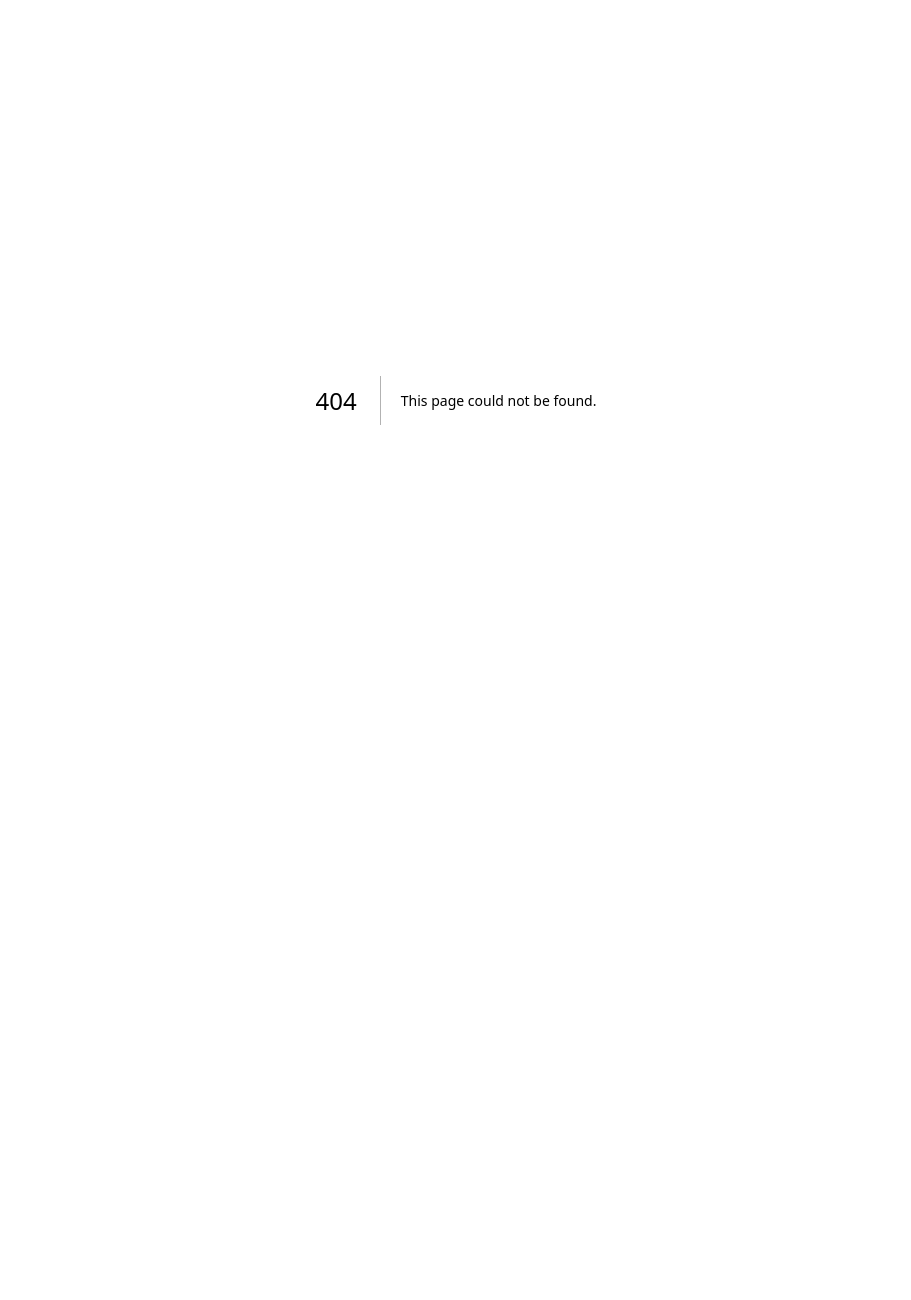
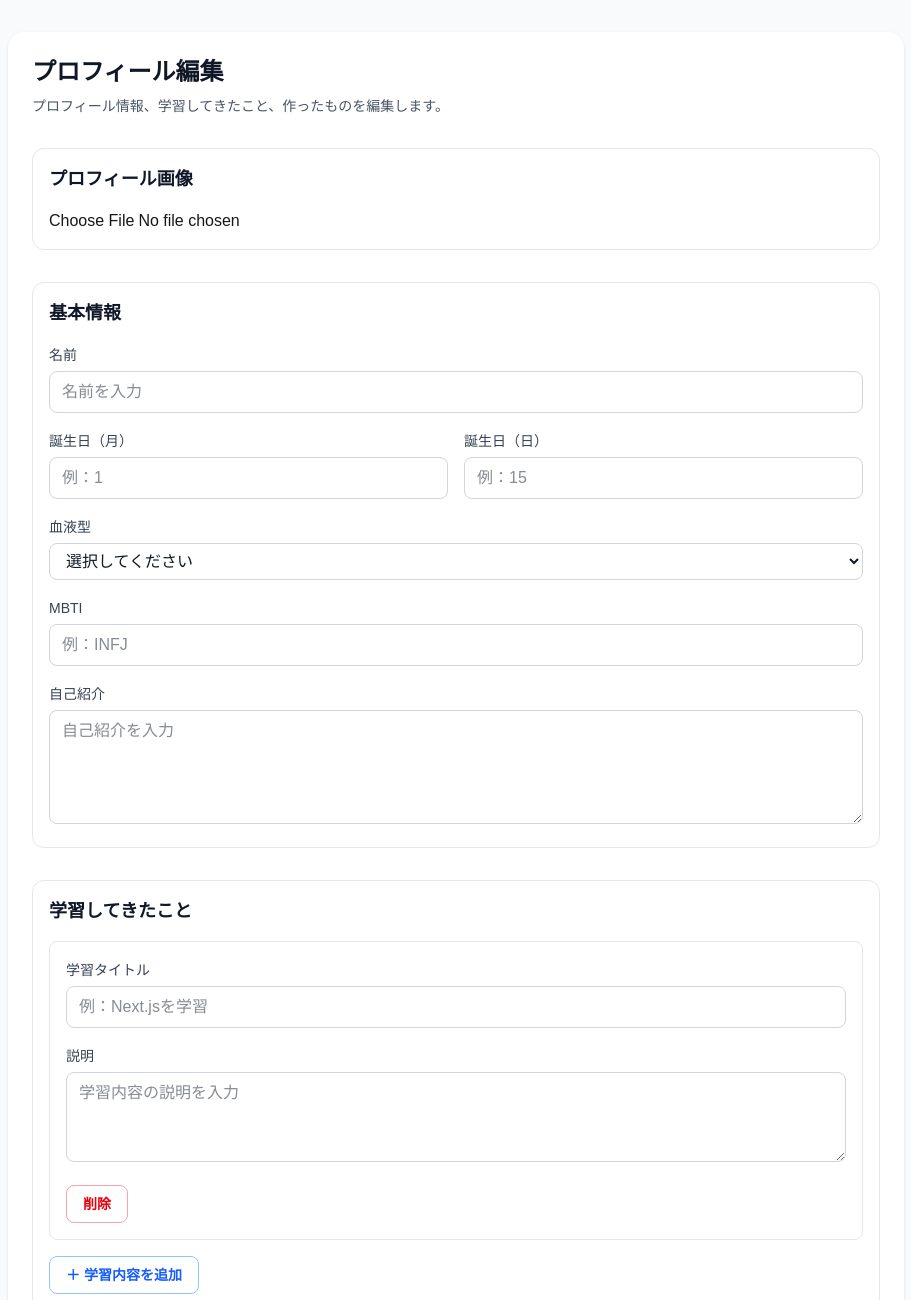
Before and after one commit to kazu0801-b/profile-app, a Next.js app: page /profile/edit in a window 1280 px wide. Before the commit this address had no page. Shown: the top 1300 px of the page, without its empty margins (184-1095 px from the left). Before the commit the page ends 800 px from the top, so only its background shows below. Built offline with nearby package versions, Linux system fonts and the light colour scheme.

Commit message:
Add profile edit form UI

```diff
--- /dev/null
+++ b/src/app/profile/edit/page.tsx
@@ -0,0 +1,36 @@
+import { ImageUpload } from "@/components/profile/ImageUpload";
+import { LearningForm } from "@/components/profile/LearningForm";
+import { ProfileForm } from "@/components/profile/ProfileForm";
+import { WorkForm } from "@/components/profile/WorkForm";
+
+export default function ProfileEditPage() {
+  return (
+    <main className="min-h-screen bg-gray-50 px-4 py-8">
+      <div className="mx-auto max-w-4xl rounded-2xl bg-white p-6 shadow">
+        <h1 className="text-2xl font-bold text-gray-900">
+          プロフィール編集
+        </h1>
+
+        <p className="mt-2 text-sm text-gray-600">
+          プロフィール情報、学習してきたこと、作ったものを編集します。
+        </p>
+
+        <div className="mt-8 space-y-8">
+          <ImageUpload />
+          <ProfileForm />
+          <LearningForm />
+          <WorkForm />
+        </div>
+
+        <div className="mt-8 flex justify-end">
+          <button
+            type="button"
+            className="rounded-lg bg-blue-600 px-5 py-2 text-sm font-bold text-white"
+          >
+            保存する
+          </button>
+        </div>
+      </div>
+    </main>
+  );
+}
--- /dev/null
+++ b/src/components/profile/ImageUpload.tsx
@@ -0,0 +1,44 @@
+"use client";
+
+import { useState } from "react";
+
+export function ImageUpload() {
+  const [previewUrl, setPreviewUrl] = useState<string>("");
+
+  const handleChange = (event: React.ChangeEvent<HTMLInputElement>) => {
+    const file = event.target.files?.[0];
+
+    if (!file) return;
+
+    const imageUrl = URL.createObjectURL(file);
+    setPreviewUrl(imageUrl);
+  };
+
+  return (
+    <section className="rounded-xl border border-gray-200 p-4">
+      <h2 className="text-lg font-bold text-gray-900">プロフィール画像</h2>
+
+      <div className="mt-4">
+        <input type="file" accept="image/*" onChange={handleChange} />
+
+        {previewUrl && (
+          <div className="mt-4">
+            <img
+              src={previewUrl}
+              alt="プロフィール画像プレビュー"
+              className="h-32 w-32 rounded-full border object-cover"
+            />
+
+            <button
+              type="button"
+              onClick={() => setPreviewUrl("")}
+              className="mt-3 rounded-lg border border-red-300 px-4 py-2 text-sm font-bold text-red-600"
+            >
+              画像を削除
+            </button>
+          </div>
+        )}
+      </div>
+    </section>
+  );
+}
--- /dev/null
+++ b/src/components/profile/LearningForm.tsx
@@ -0,0 +1,43 @@
+export function LearningForm() {
+  return (
+    <section className="rounded-xl border border-gray-200 p-4">
+      <h2 className="text-lg font-bold text-gray-900">学習してきたこと</h2>
+
+      <div className="mt-4 space-y-4">
+        <div className="rounded-lg border border-gray-200 p-4">
+          <label className="block">
+            <span className="text-sm font-medium text-gray-700">学習タイトル</span>
+            <input
+              type="text"
+              placeholder="例：Next.jsを学習"
+              className="mt-1 w-full rounded-lg border border-gray-300 px-3 py-2 text-gray-900"
+            />
+          </label>
+
+          <label className="mt-4 block">
+            <span className="text-sm font-medium text-gray-700">説明</span>
+            <textarea
+              placeholder="学習内容の説明を入力"
+              rows={3}
+              className="mt-1 w-full rounded-lg border border-gray-300 px-3 py-2 text-gray-900"
+            />
+          </label>
+
+          <button
+            type="button"
+            className="mt-4 rounded-lg border border-red-300 px-4 py-2 text-sm font-bold text-red-600"
+          >
+            削除
+          </button>
+        </div>
+
+        <button
+          type="button"
+          className="rounded-lg border border-blue-300 px-4 py-2 text-sm font-bold text-blue-600"
+        >
+          ＋ 学習内容を追加
+        </button>
+      </div>
+    </section>
+  );
+}
--- /dev/null
+++ b/src/components/profile/ProfileForm.tsx
@@ -0,0 +1,67 @@
+export function ProfileForm() {
+  return (
+    <section className="rounded-xl border border-gray-200 p-4">
+      <h2 className="text-lg font-bold text-gray-900">基本情報</h2>
+
+      <div className="mt-4 space-y-4">
+        <label className="block">
+          <span className="text-sm font-medium text-gray-700">名前</span>
+          <input
+            type="text"
+            placeholder="名前を入力"
+            className="mt-1 w-full rounded-lg border border-gray-300 px-3 py-2 text-gray-900"
+          />
+        </label>
+
+        <div className="grid grid-cols-2 gap-4">
+          <label className="block">
+            <span className="text-sm font-medium text-gray-700">誕生日（月）</span>
+            <input
+              type="number"
+              placeholder="例：1"
+              className="mt-1 w-full rounded-lg border border-gray-300 px-3 py-2 text-gray-900"
+            />
+          </label>
+
+          <label className="block">
+            <span className="text-sm font-medium text-gray-700">誕生日（日）</span>
+            <input
+              type="number"
+              placeholder="例：15"
+              className="mt-1 w-full rounded-lg border border-gray-300 px-3 py-2 text-gray-900"
+            />
+          </label>
+        </div>
+
+        <label className="block">
+          <span className="text-sm font-medium text-gray-700">血液型</span>
+          <select className="mt-1 w-full rounded-lg border border-gray-300 px-3 py-2 text-gray-900">
+            <option value="">選択してください</option>
+            <option value="A">A型</option>
+            <option value="B">B型</option>
+            <option value="O">O型</option>
+            <option value="AB">AB型</option>
+          </select>
+        </label>
+
+        <label className="block">
+          <span className="text-sm font-medium text-gray-700">MBTI</span>
+          <input
+            type="text"
+            placeholder="例：INFJ"
+            className="mt-1 w-full rounded-lg border border-gray-300 px-3 py-2 text-gray-900"
+          />
+        </label>
+
+        <label className="block">
+          <span className="text-sm font-medium text-gray-700">自己紹介</span>
+          <textarea
+            placeholder="自己紹介を入力"
+            rows={4}
+            className="mt-1 w-full rounded-lg border border-gray-300 px-3 py-2 text-gray-900"
+          />
+        </label>
+      </div>
+    </section>
+  );
+}
--- /dev/null
+++ b/src/components/profile/WorkForm.tsx
@@ -0,0 +1,82 @@
+export function WorkForm() {
+  return (
+    <section className="rounded-xl border border-gray-200 p-4">
+      <h2 className="text-lg font-bold text-gray-900">作ったもの</h2>
+
+      <div className="mt-4 space-y-4">
+        <div className="rounded-lg border border-gray-200 p-4">
+          <label className="block">
+            <span className="text-sm font-medium text-gray-700">
+              タブ / カテゴリ
+            </span>
+            <select className="mt-1 w-full rounded-lg border border-gray-300 px-3 py-2 text-gray-900">
+              <option value="">確認後に決定</option>
+              <option value="team">チーム制作</option>
+              <option value="internal">社内開発</option>
+              <option value="personal">個人制作</option>
+            </select>
+          </label>
+
+          <label className="mt-4 block">
+            <span className="text-sm font-medium text-gray-700">作品タイトル</span>
+            <input
+              type="text"
+              placeholder="作品タイトルを入力"
+              className="mt-1 w-full rounded-lg border border-gray-300 px-3 py-2 text-gray-900"
+            />
+          </label>
+
+          <label className="mt-4 block">
+            <span className="text-sm font-medium text-gray-700">説明</span>
+            <textarea
+              placeholder="作品の説明を入力"
+              rows={3}
+              className="mt-1 w-full rounded-lg border border-gray-300 px-3 py-2 text-gray-900"
+            />
+          </label>
+
+          <label className="mt-4 block">
+            <span className="text-sm font-medium text-gray-700">使用技術</span>
+            <input
+              type="text"
+              placeholder="例：Next.js / Supabase"
+              className="mt-1 w-full rounded-lg border border-gray-300 px-3 py-2 text-gray-900"
+            />
+          </label>
+
+          <label className="mt-4 block">
+            <span className="text-sm font-medium text-gray-700">担当したこと</span>
+            <textarea
+              placeholder="担当範囲を入力"
+              rows={3}
+              className="mt-1 w-full rounded-lg border border-gray-300 px-3 py-2 text-gray-900"
+            />
+          </label>
+
+          <label className="mt-4 block">
+            <span className="text-sm font-medium text-gray-700">URL</span>
+            <input
+              type="url"
+              placeholder="https://example.com"
+              className="mt-1 w-full rounded-lg border border-gray-300 px-3 py-2 text-gray-900"
+            />
+          </label>
+
+          <button
+            type="button"
+            className="mt-4 rounded-lg border border-red-300 px-4 py-2 text-sm font-bold text-red-600"
+          >
+            削除
+          </button>
+        </div>
+
+        <button
+          type="button"
+          className="rounded-lg border border-blue-300 px-4 py-2 text-sm font-bold text-blue-600"
+        >
+          ＋ 作ったものを追加
+        </button>
+      </div>
+    </section>
+  );
+}
```
